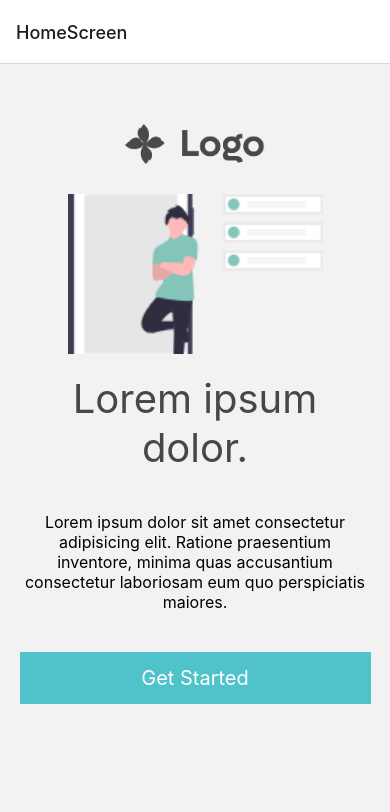
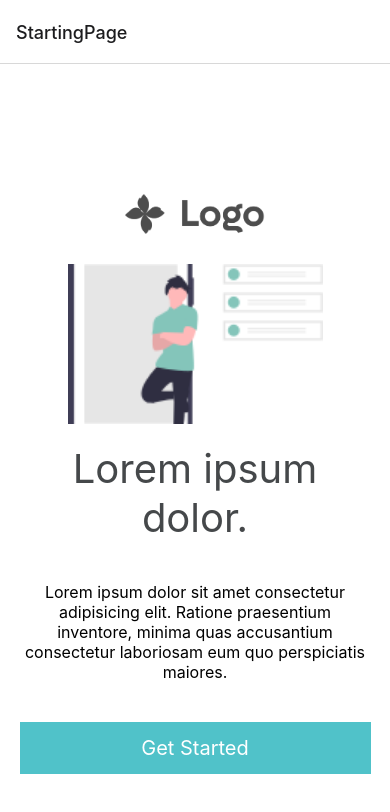
Before and after one commit to toushif468/madProject, a React Native app: screen /StartingPage in a window 390 px wide. Shown: the top 812 px of the page. Built offline with nearby package versions, Linux system fonts and the light colour scheme.

Commit message:
madProject v4

```diff
--- a/App.tsx
+++ b/App.tsx
@@ -2,19 +2,21 @@ import { StatusBar } from 'expo-status-bar';
 import { StyleSheet, Text, View } from 'react-native';
 import { createNativeStackNavigator } from '@react-navigation/native-stack';
 import { NavigationContainer } from '@react-navigation/native';
+import { createStackNavigator } from '@react-navigation/stack';
 
 import { colors } from './src/utils/color';
-import HomeScreen from './src/screen/HomeScreen';
+// import HomeScreen from './src/screen/HomeScreen';
 import SignUp from './src/screen/SignUp';
 import LoginScreen from './src/screen/LoginScreen';
+import StartingPage from './src/screen/StartingPage';
 
 const Stack = createNativeStackNavigator();
 
 const App = () => {
   return (
     <NavigationContainer>
-      <Stack.Navigator initialRouteName="HomeScreen">
-        <Stack.Screen name="HomeScreen" component={HomeScreen} />
+      <Stack.Navigator initialRouteName="StartingPage">
+        <Stack.Screen name="StartingPage" component={StartingPage} />
         <Stack.Screen name="SignUp" component={SignUp} />
         <Stack.Screen name="LoginScreen" component={LoginScreen} />
       </Stack.Navigator>
--- a/package.json
+++ b/package.json
@@ -27,8 +27,8 @@
     "react-native-gesture-handler": "~2.16.1",
     "react-native-paper": "^5.12.5",
     "react-native-reanimated": "~3.10.1",
-    "react-native-safe-area-context": "^4.10.5",
-    "react-native-screens": "^3.31.1",
+    "react-native-safe-area-context": "^4.10.9",
+    "react-native-screens": "^3.34.0",
     "react-native-web": "~0.19.10"
   },
   "devDependencies": {
--- a/src/screen/LoginScreen.tsx
+++ b/src/screen/LoginScreen.tsx
@@ -1,7 +1,7 @@
 import { StyleSheet, Text, View, TouchableOpacity, Image, TextInput } from 'react-native';
 import React, { useState } from 'react';
 
-const LoginScreen = () => {
+const LoginScreen = ({ navigation }) => {
   const [email, setEmail] = useState('');
   const [password, setPassword] = useState('');
 
@@ -38,9 +38,9 @@ const LoginScreen = () => {
 
         <View style={styles.signUpTextContainer}>
           <Text>Don't have an account? </Text>
-          {/* <TouchableOpacity onPress={() => navigation.navigate('SignUp')}>
+          <TouchableOpacity onPress={() => navigation.navigate('SignUp')}>
             <Text style={styles.signUpText}>Sign Up</Text>
-          </TouchableOpacity> */}
+          </TouchableOpacity>
         </View>
 
         <View style={styles.socialButtonsContainer}>
--- a/src/screen/SignUp.tsx
+++ b/src/screen/SignUp.tsx
@@ -1,7 +1,7 @@
 import { StyleSheet, Text, View, Image, TextInput, TouchableOpacity } from 'react-native';
 import React, { useState } from 'react';
 
-const SignUp = () => {
+const SignUp = ({ navigation }) => {
     const [name, setName] = useState('');
     const [password, setPassword] = useState('');
     const [confirmPassword, setConfirmPassword] = useState('');
@@ -11,7 +11,7 @@ const SignUp = () => {
         <View style={styles.pageContainer}>
             <View style={styles.container}>
                 <Image style={styles.logo} source={require("../assets/logo.png")} />
-                <Image style={styles.bannerImage} source={require("../assets/backgroundtwo.png")} />
+                {/* <Image style={styles.bannerImage} source={require("../assets/backgroundtwo.png")} /> */}
 
                 <TextInput
                     style={styles.input}
@@ -50,8 +50,8 @@ const SignUp = () => {
 
                 <View style={styles.signInTextContainer}>
                     <Text>Already have an account? </Text>
-                    <TouchableOpacity>
-                        <Text style={styles.signInText}>Sign In</Text>
+                    <TouchableOpacity onPress={() => navigation.navigate('LoginScreen')}>
+                    <Text style={styles.signInText}>Sign In</Text>
                     </TouchableOpacity>
                 </View>
                 <View style={styles.socialButtonsContainer}>
--- /dev/null
+++ b/src/screen/StartingPage.tsx
@@ -0,0 +1,77 @@
+import { StyleSheet, Text, View, Image, TouchableOpacity } from 'react-native';
+import React from 'react';
+import Ionicons from '@expo/vector-icons/Ionicons'; // Correct import for Ionicons
+import { colors } from '../utils/color'; // Assuming colors are defined in a utils folder
+
+const StartingPage = ({ navigation }) => {
+
+  return (
+    <View style={styles.pageContainer}>
+      <View style={styles.container}>
+        <Image style={styles.logo} source={require("../assets/logo.png")} />
+        <Image style={styles.bannerImage} source={require("../assets/backgroundone.png")} />
+        <Text style={styles.title}>Lorem ipsum dolor.</Text>
+        <Text style={styles.subTitle}>
+          Lorem ipsum dolor sit amet consectetur adipisicing elit. Ratione praesentium inventore, minima quas accusantium consectetur laboriosam eum quo perspiciatis maiores.
+        </Text>
+        <TouchableOpacity
+          style={styles.getStartedButton}
+          onPress={() => navigation.navigate('LoginScreen')}
+        >
+          <Text style={styles.getStartedText}>Get Started</Text>
+        </TouchableOpacity>
+      </View>
+    </View>
+  );
+};
+
+export default StartingPage;
+
+const styles = StyleSheet.create({
+  pageContainer: {
+    flex: 1, // Occupies full screen
+    justifyContent: 'center',
+    alignItems: 'center',
+    backgroundColor: '#fff', // Background color to match the design
+  },
+  container: {
+    alignItems: "center",
+    width: '90%',
+  },
+  logo: {
+    height: 40,
+    width: 140,
+    marginVertical: 30,
+    marginTop: 60,
+  },
+  bannerImage: {
+    height: 160,
+    width: 255,
+  },
+  title: {
+    fontSize: 40,
+    fontWeight: 'normal',
+    paddingHorizontal: 20,
+    textAlign: "center",
+    color: colors.primary,
+    marginTop: 20,
+  },
+  subTitle: {
+    fontSize: 16,
+    textAlign: 'center',
+    // color: colors.secondary,
+    marginTop: 40,
+    marginBottom: 40,
+    fontWeight: 'normal',
+  },
+  getStartedButton: {
+    backgroundColor: '#50C2C9',
+    paddingVertical: 14,
+    width: '100%',
+  },
+  getStartedText: {
+    color: '#ffffff',
+    fontSize: 20,
+    textAlign: 'center',
+  },
+});
```
Also changed, not shown: 1 other file (tests, documents, lock files or other folders).
